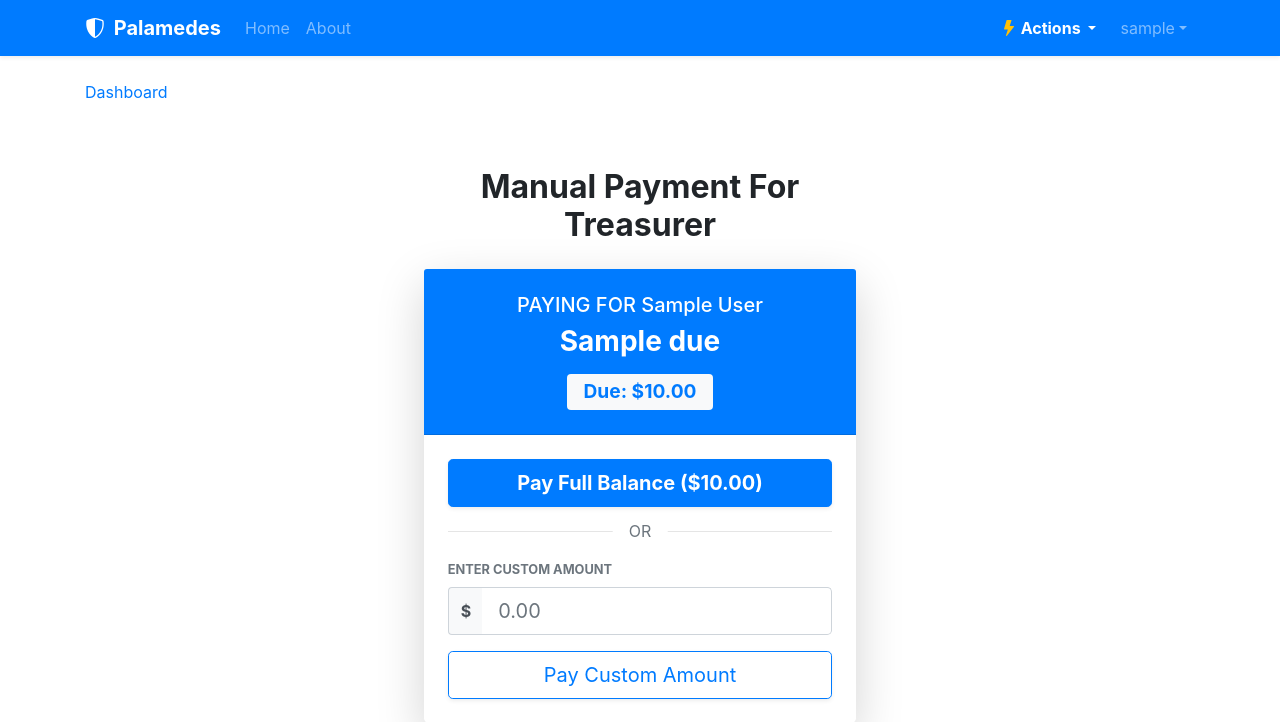
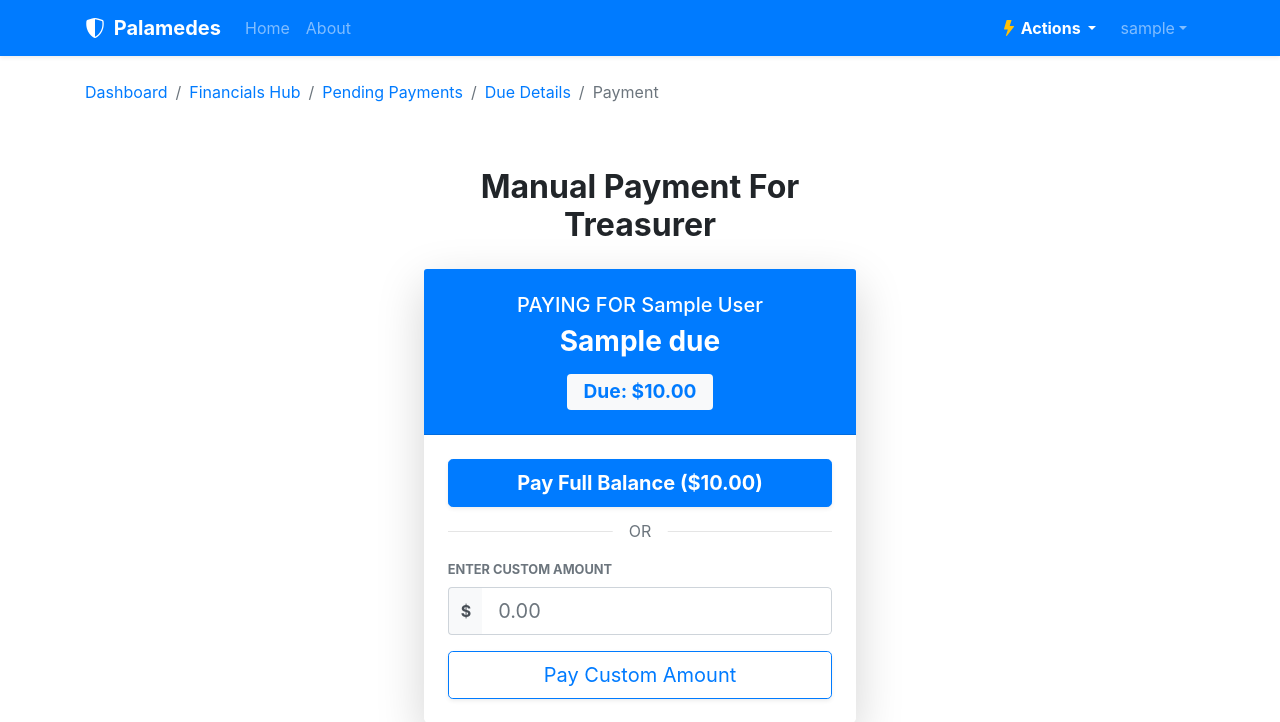
Before and after one commit to dannguyen111/palamedes, a Django app: page /dashboard/dues/paid/1/ in a window 1280 px wide. Shown: the top 722 px of the page. Run offline with Django 5.2, Linux system fonts and the light colour scheme; a user stored in the database is signed in; tables that the repository leaves empty hold one stand-in row (values such as "Sample post").

Commit message:
adding breadcrumbs to financial pages

```diff
--- a/palamedes/dashboard/templates/dashboard/member_dues_details.html
+++ b/palamedes/dashboard/templates/dashboard/member_dues_details.html
@@ -1,4 +1,10 @@
 {% extends "homepage/base.html" %}
+
+{% block breadcrumb %}
+<li class="breadcrumb-item"><a href="{% url 'dues_dashboard' %}">Financials Hub</a></li>
+<li class="breadcrumb-item"><a href="{% url 'unpaid_directory' %}">Pending Payments</a></li>
+<li class="breadcrumb-item active" aria-current="page">Due Details</li>
+{% endblock %}
 
 {% block content %}
 <div class="container mt-5">
--- a/palamedes/dashboard/templates/dashboard/paid_treasurer.html
+++ b/palamedes/dashboard/templates/dashboard/paid_treasurer.html
@@ -1,4 +1,12 @@
 {% extends "homepage/base.html" %}
+
+{% block breadcrumb %}
+<li class="breadcrumb-item"><a href="{% url 'dues_dashboard' %}">Financials Hub</a></li>
+<li class="breadcrumb-item"><a href="{% url 'unpaid_directory' %}">Pending Payments</a></li>
+<li class="breadcrumb-item"><a href="{% url 'brothers_due' due.assigned_to.pk %}">Due Details</a></li>
+<li class="breadcrumb-item active" aria-current="page">Payment</li>
+{% endblock %}
+
 {% block content %}
 <div class="container mt-5 mb-5">
     <div class="row justify-content-center">
@@ -35,7 +43,8 @@
                             <div class="input-group-prepend">
                                 <span class="input-group-text bg-light border-right-0 font-weight-bold">$</span>
                             </div>
-                            <input type="number" name="amount" class="form-control form-control-lg border-left-0" placeholder="0.00" step="0.01" min="1.00" max="{{ due.remaining_balance }}" required>
+                            <input type="number" name="amount" class="form-control form-control-lg border-left-0" placeholder="0.00" step="0.01" min="1.00"
+                                max="{{ due.remaining_balance }}" required>
                         </div>
                         <button type="submit" class="btn btn-outline-primary btn-block btn-lg shadow-sm">
                             Pay Custom Amount
```
Also changed, not shown: palamedes/dashboard/templates/dashboard/dues_dashboard.html (+6 -1 lines), palamedes/dashboard/templates/dashboard/manage_dues.html (+8 -6 lines), palamedes/dashboard/templates/dashboard/payment_page.html (+8 -1 lines), palamedes/dashboard/templates/dashboard/unpaid_directory.html (+11 -4 lines).
